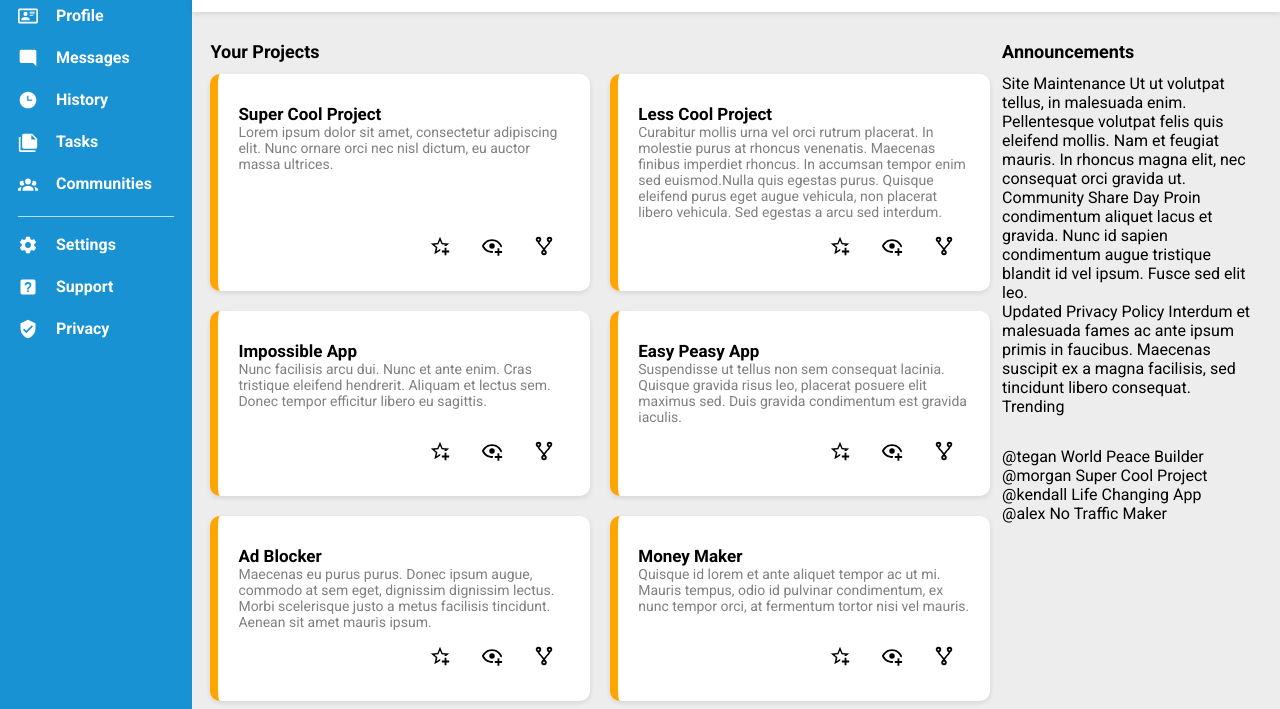
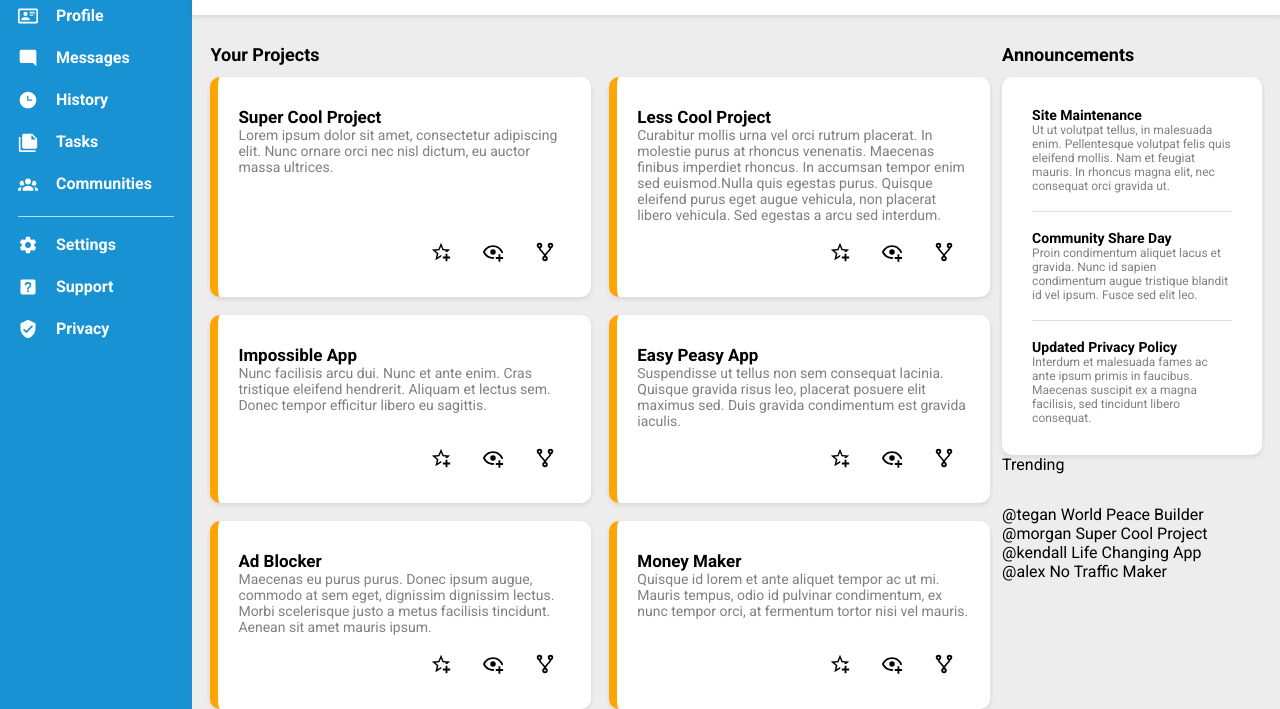
Before and after one commit to kaylanw4/Admin-Dashboard, a plain HTML site: page index.html in a window 1280 px wide. Shown: the part 155-864 px from the top of the page. Drawn offline with Linux system fonts and the light colour scheme.

Commit message:
finished announcement card

```diff
--- a/index.html
+++ b/index.html
@@ -155,19 +155,21 @@
                     <div class="announcement-card">
                         <div class="ann">
                             <p>
-                                <span>Site Maintenance</span>
+                                <span>Site Maintenance</span> <br/>
                                 Ut ut volutpat tellus, in malesuada enim. Pellentesque volutpat felis quis eleifend mollis. Nam et feugiat mauris. In rhoncus magna elit, nec consequat orci gravida ut.
                             </p>
                         </div>
+                        <div class="horiz-divider" style="background-color: lightgray;"></div>
                         <div class="ann">
                             <p>
-                                <span>Community Share Day</span>
+                                <span>Community Share Day</span> <br/>
                                 Proin condimentum aliquet lacus et gravida. Nunc id sapien condimentum augue tristique blandit id vel ipsum. Fusce sed elit leo.
                             </p>
                         </div>
+                        <div class="horiz-divider" style="background-color: lightgray;"></div>
                         <div class="ann">
                             <p>
-                                <span>Updated Privacy Policy</span>
+                                <span>Updated Privacy Policy</span> <br/>
                                 Interdum et malesuada fames ac ante ipsum primis in faucibus. Maecenas suscipit ex a magna facilisis, sed tincidunt libero consequat.
                             </p>
                         </div>
--- a/styles.css
+++ b/styles.css
@@ -5,6 +5,8 @@
     --profile-pic-width: 40px;
     --shadow: rgba(0, 0, 0, 0.10) 0px 2px 5px;
     --main-color: rgb(237, 237, 237);
+    --card-color: white;
+    --global-gap: 18px
 }
 
 *{
@@ -14,14 +16,9 @@
     font-family: 'Roboto', sans-serif;
 }
 
-/* body {
-    height: 100vh;
-    width: 100vw;
-} */
-
 .container {
     display: grid;
-    grid-template: 1fr minmax(200px, 5fr) / max-content 5fr;
+    grid-template: max-content minmax(200px, 5fr) / max-content 5fr;
 }
 
 /* SIDEBAR */
@@ -62,7 +59,7 @@
 
 .menu ul, .menu li {
     display: flex;
-    gap: var(--sidebar-margins);
+    gap: var(--global-gap);
 }
 
 .menu ul {
@@ -91,6 +88,7 @@
     grid-template-rows: repeat(2, 1fr);
     box-shadow: var(--shadow);
     padding: 18px 0;
+    gap: var(--global-gap);
 }
 
 .header svg {
@@ -100,7 +98,7 @@
 .header-top, .header-bottom {
     display: flex;
     align-items: center;
-    gap: 20px;
+    gap: var(--global-gap);
     margin: 0 40px;
     white-space: nowrap;
 }
@@ -117,7 +115,7 @@ form {
     flex: 1;
     display: flex;
     align-items: center;
-    gap: 20px;
+    gap: var(--global-gap);
 }
 
 input {
@@ -139,9 +137,6 @@ input:focus {
 .profile-name {
     font-weight: bold;
 }
-
-
-
 
 /* PROFILE PICTURES */
 
@@ -201,16 +196,12 @@ button:hover, a svg:hover {
     gap: 12px;
 }
 
-.ann-trending {
-    display: grid;
-    grid-template-rows: 1fr 50px 1fr;
-}
 
 .project-body {
     display: grid;
     grid-template-columns: repeat(auto-fit, minmax(300px, 1fr));
     grid-auto-rows: max-content;
-    gap: 20px;
+    gap: var(--global-gap);
 }
 
 .project-header, .announcement-header {
@@ -219,23 +210,28 @@ button:hover, a svg:hover {
     align-self: self-end;
 }
 
+.project-card, .announcement-card {
+    background-color: var(--card-color);
+    cursor: pointer;
+    position: relative;
+    box-shadow: var(--shadow);
+    border-radius: 10px;
+}
+
 .project-card {
     display: flex;
     justify-content: space-between;
     flex-direction: column;
-    position: relative;
-    box-shadow: var(--shadow);
-    border-radius: 10px;
+    padding: 30px 20px;
     border-left: 8px solid orange;
-    background-color: white;
-    padding: 30px 20px;
-    gap: 15px;
+    gap: var(--global-gap);
 }
 
-.project-card:hover {
+.project-card:hover, .announcement-card:hover {
     box-shadow: 0px 2px 10px rgba(0, 0, 0, 0.25);
     transition: all 0.2s;
     outline: 2px solid lightblue;
+    transform: scale(1.01, 1.01);
 }
 
 .project-card p {
@@ -257,3 +253,28 @@ button:hover, a svg:hover {
     height: 22px;
     margin: 0 15px;
 }
+
+/* ANNOUNCEMENTS */
+
+.ann-trending {
+    display: grid;
+    grid-template-rows: 1fr 50px 1fr;
+}
+
+.announcement-card {
+    display: grid;
+    grid-template-rows: repeat(5, max-content);
+    padding: 30px;
+    gap: var(--global-gap);
+}
+
+.ann p{
+    color: gray;
+    font-size: 12px;
+}
+
+.ann span {
+    color: black;
+    font-size: 14px;
+    font-weight: bold;
+}
```
